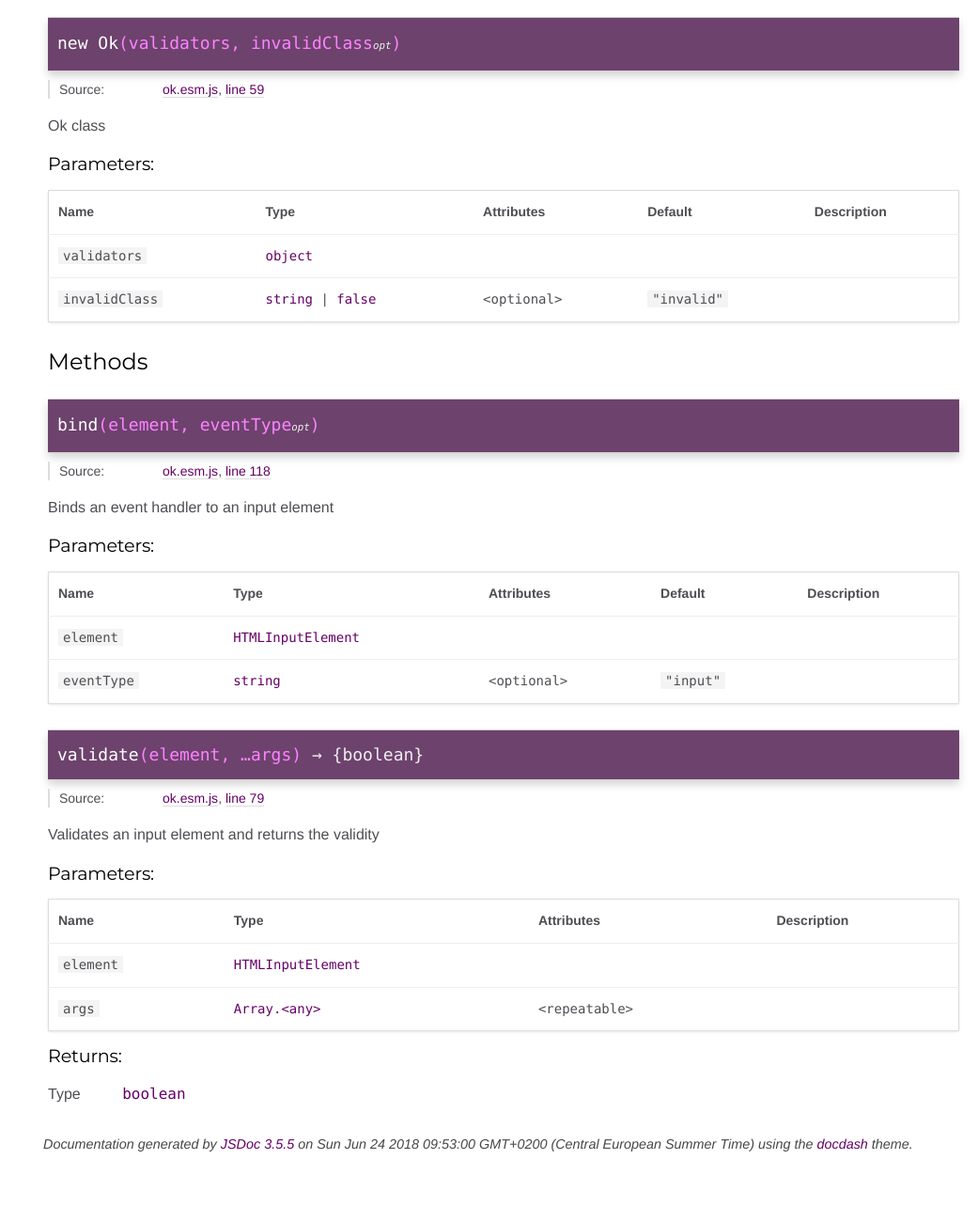
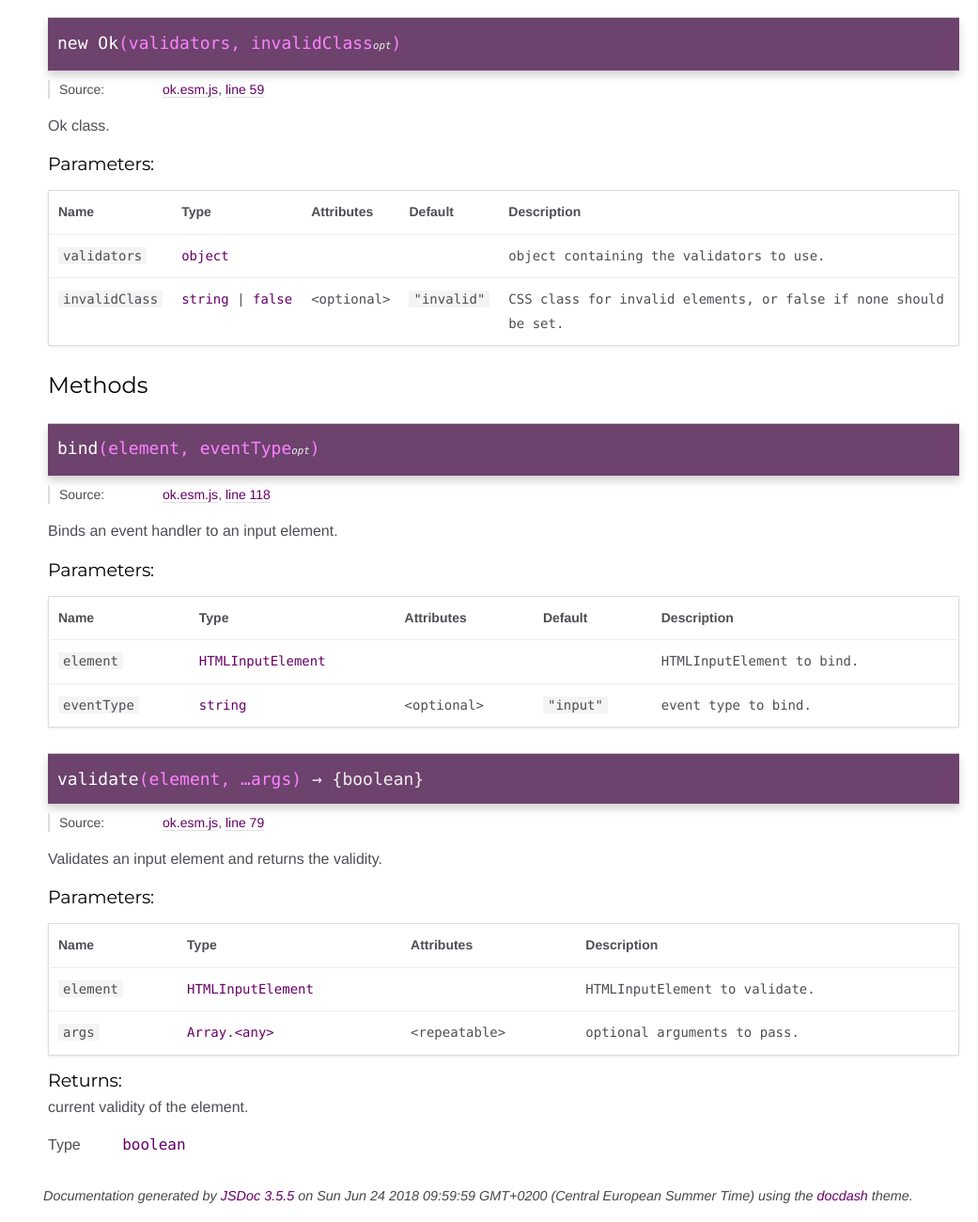
Before and after one commit to RillingDev/ok, a website: page docs/Ok.html in a window 1280 px wide. Shown: the part 156-1456 px from the top of the page at 94% size, without its empty margins (239-1280 px from the left). Before the commit the page ends 1402 px from the top, so only its background shows below. Drawn offline with Linux system fonts and the light colour scheme.

Commit message:
improved documentation

```diff
--- a/docs/Ok.html
+++ b/docs/Ok.html
@@ -105,7 +105,7 @@
 
 
 <div class="description">
-    Ok class
+    Ok class.
 </div>
 
 
@@ -175,7 +175,7 @@
                 </td>
 
 
-            <td class="description last"></td>
+            <td class="description last">object containing the validators to use.</td>
         </tr>
 
 
@@ -217,7 +217,7 @@
                 </td>
 
 
-            <td class="description last"></td>
+            <td class="description last">CSS class for invalid elements, or false if none should be set.</td>
         </tr>
 
 
@@ -314,7 +314,7 @@
 
 
 <div class="description">
-    Binds an event handler to an input element
+    Binds an event handler to an input element.
 </div>
 
 
@@ -384,7 +384,7 @@
                 </td>
 
 
-            <td class="description last"></td>
+            <td class="description last">HTMLInputElement to bind.</td>
         </tr>
 
 
@@ -423,7 +423,7 @@
                 </td>
 
 
-            <td class="description last"></td>
+            <td class="description last">event type to bind.</td>
         </tr>
 
 
@@ -502,7 +502,7 @@
 
 
 <div class="description">
-    Validates an input element and returns the validity
+    Validates an input element and returns the validity.
 </div>
 
 
@@ -566,7 +566,7 @@
 
 
 
-            <td class="description last"></td>
+            <td class="description last">HTMLInputElement to validate.</td>
         </tr>
 
 
@@ -599,7 +599,7 @@
 
 
 
-            <td class="description last"></td>
+            <td class="description last">optional arguments to pass.</td>
         </tr>
 
 
@@ -621,6 +621,10 @@
 
 <h5>Returns:</h5>
 
+
+<div class="param-desc">
+    current validity of the element.
+</div>
 
 
 
@@ -657,7 +661,7 @@
 <br class="clear">
 
 <footer>
-    Documentation generated by <a href="https://github.com/jsdoc3/jsdoc">JSDoc 3.5.5</a> on Sun Jun 24 2018 09:53:00 GMT+0200 (Central European Summer Time) using the <a href="https://github.com/clenemt/docdash">docdash</a> theme.
+    Documentation generated by <a href="https://github.com/jsdoc3/jsdoc">JSDoc 3.5.5</a> on Sun Jun 24 2018 09:59:59 GMT+0200 (Central European Summer Time) using the <a href="https://github.com/clenemt/docdash">docdash</a> theme.
 </footer>
 
 <script>prettyPrint();</script>
```
Also changed, not shown: docs/index.html (+2 -2 lines), docs/ok.esm.js.html (+17 -17 lines), src/inputElement.ts (+6 -6 lines), src/ok.ts (+10 -10 lines), types/inputElement.d.ts (+6 -6 lines), types/ok.d.ts (+7 -7 lines), README.md, dist/ok.common.js, dist/ok.esm.js, dist/ok.js.
